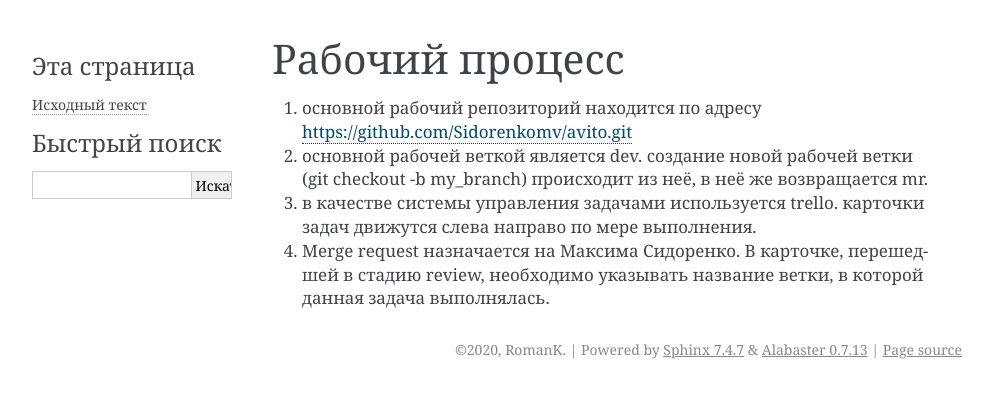
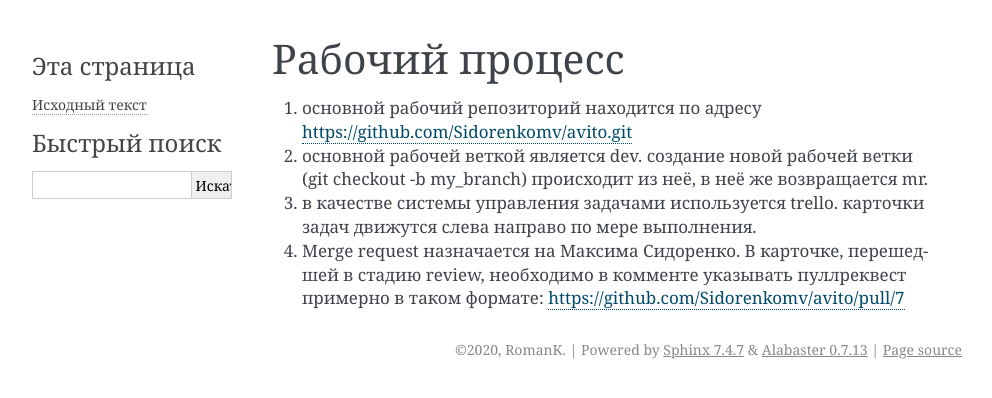
Before and after one commit to namor-katz/avito-doc, a Sphinx documentation site: the page built from source/workflow.rst, in a window 1280 px wide. Shown: the top 398 px of the page, without its empty margins (148-1140 px from the left). Built offline with Sphinx 7.4.7, drawn with Linux system fonts in a browser that asks for light colours.

Commit message:
fixed comment from card

```diff
--- a/source/workflow.rst
+++ b/source/workflow.rst
@@ -6,4 +6,4 @@
 
 #. в качестве системы управления задачами используется trello. карточки задач движутся слева направо по мере выполнения.
 
-#. Merge request назначается на Максима Сидоренко. В карточке, перешедшей в стадию review, необходимо указывать название ветки, в которой данная задача выполнялась.
+#. Merge request назначается на Максима Сидоренко. В карточке, перешедшей в стадию review, необходимо в комменте указывать пуллреквест примерно в таком формате: https://github.com/Sidorenkomv/avito/pull/7
```
